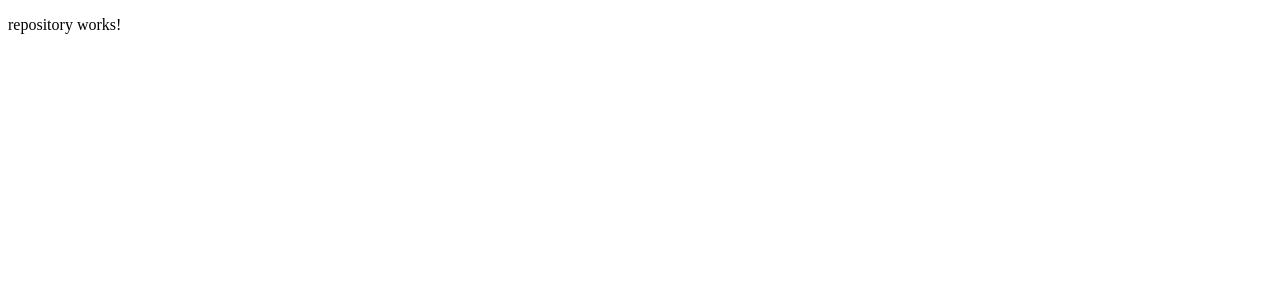
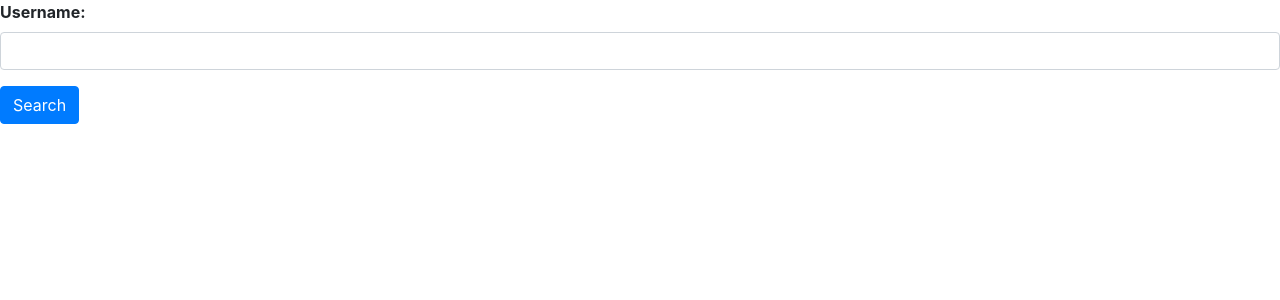
Before and after one commit to njoanc/GitHubs, an Angular app: page /users in a window 1280 px wide. Shown: the top 300 px of the page. Built offline with nearby package versions, Linux system fonts and the light colour scheme.

Commit message:
adding bootstrap

```diff
--- a/package.json
+++ b/package.json
@@ -19,6 +19,7 @@
     "@angular/platform-browser": "~7.2.0",
     "@angular/platform-browser-dynamic": "~7.2.0",
     "@angular/router": "~7.2.0",
+    "bootstrap": "^4.2.1",
     "core-js": "^2.5.4",
     "rxjs": "~6.3.3",
     "tslib": "^1.9.0",
--- a/src/app/repository-form/repository-form.component.html
+++ b/src/app/repository-form/repository-form.component.html
@@ -1,5 +1,7 @@
 <form>
   <div class="form-group">
+    <label for="name"><strong>Username:</strong></label>
     <input type="text" class="form-control" (keyup)='submitSearch($event)'>
   </div>
+  <button type="submit" class="btn btn-primary">Search</button>
 </form>
--- a/src/app/repository/repository.component.html
+++ b/src/app/repository/repository.component.html
@@ -1,3 +1 @@
-<p>
-  repository works!
-</p>
+<app-repository-form></app-repository-form>
--- a/src/styles.css
+++ b/src/styles.css
@@ -1 +1,2 @@
 /* You can add global styles to this file, and also import other style files */
+@import "~bootstrap/dist/css/bootstrap.css"
```
